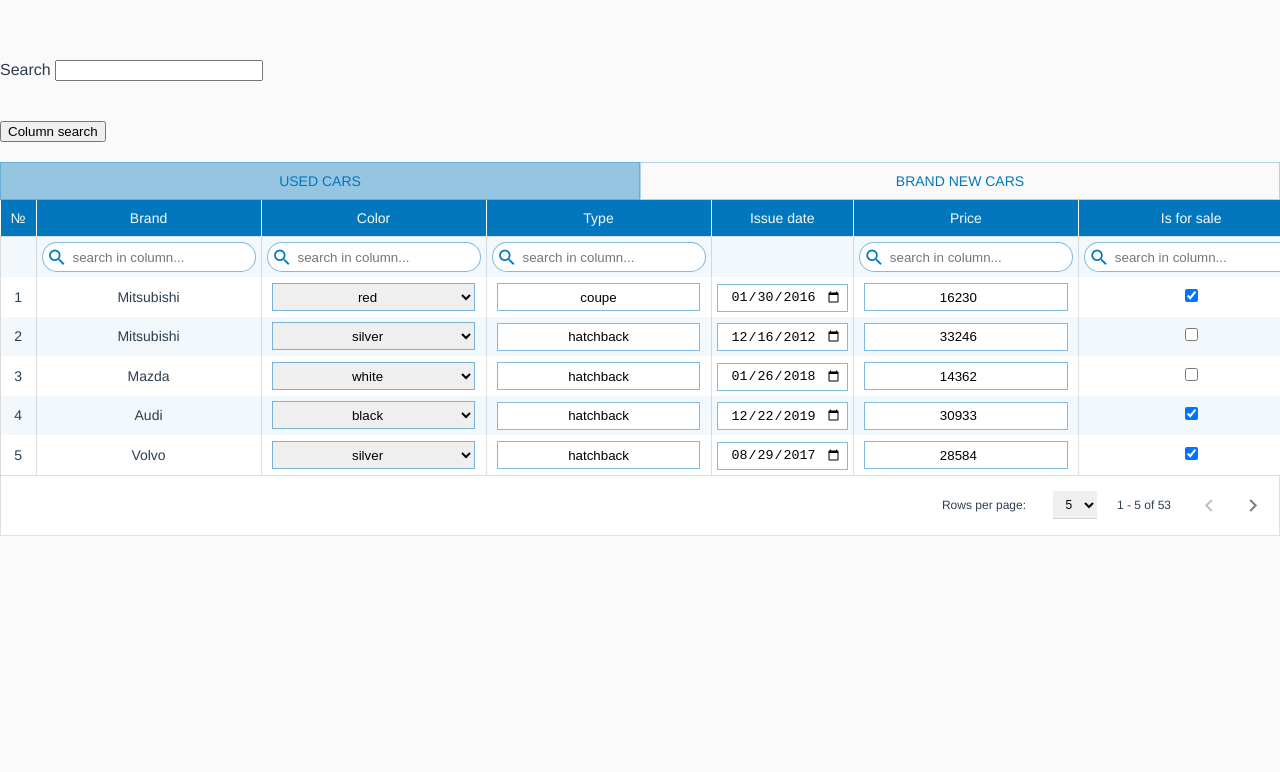
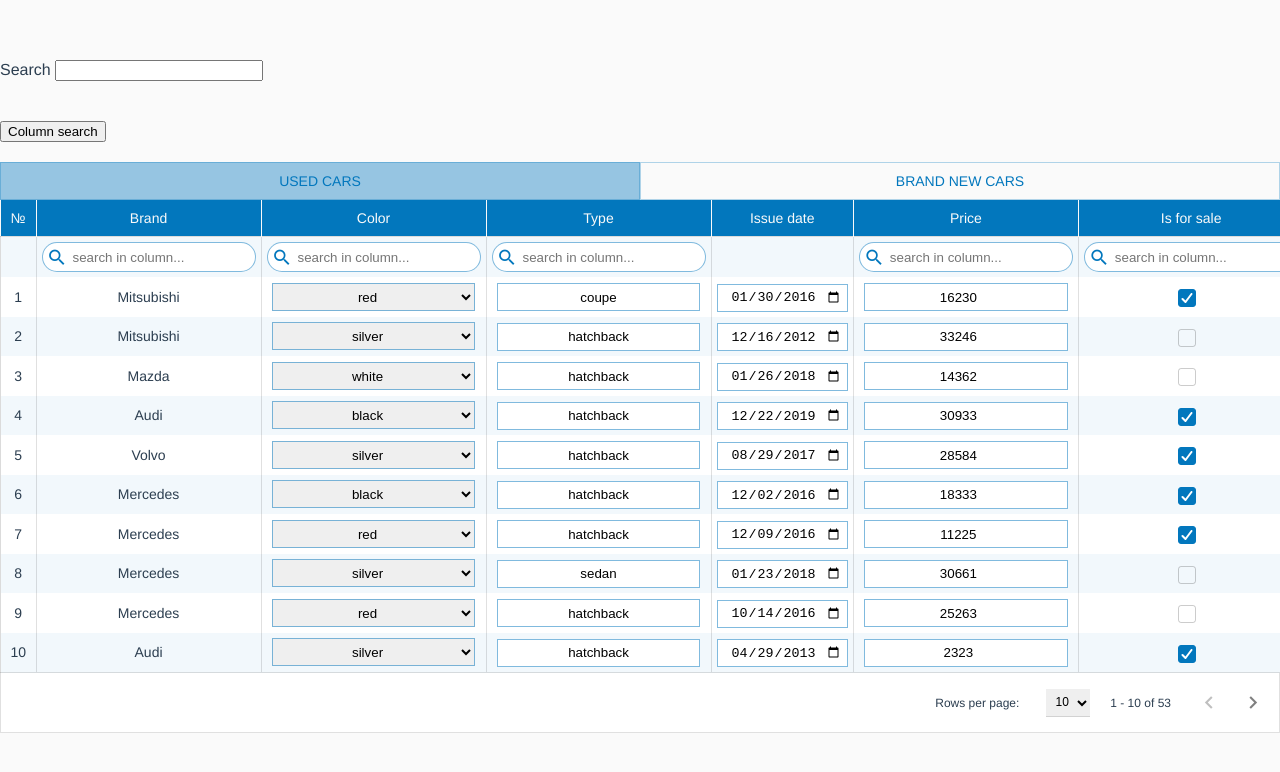
Before and after one commit to russian-stan/vue-flex-table, a Vue app: page / in a window 1280 px wide. Shown: the top 772 px of the page. Built offline with nearby package versions, Linux system fonts and the light colour scheme.

Commit message:
custom checkbox styles

```diff
--- a/src/App.vue
+++ b/src/App.vue
@@ -23,7 +23,7 @@
      no-results-text="No matching records found"
      no-data-text="No data to display"
      :footer-props="{
-        itemsPerPageOptions: [5, 10, 20],
+        itemsPerPageOptions: [10, 20, 30],
         itemsPerPageText:'Rows per page',
         showFirstLastPage: true
      }"
--- a/src/components/VFTable.vue
+++ b/src/components/VFTable.vue
@@ -102,7 +102,7 @@
         </tr>
         <template v-if="filteredItems.length">
           <tr
-           v-for="row in slicedItems"
+           v-for="(row, index) in slicedItems"
            :key="row.uid"
           >
             <td
@@ -131,13 +131,23 @@
                v-model="row[key]"
               >
 
-
-              <input
-               v-else-if="findColType(key) === 'checkbox'"
-               class="table-checkbox"
-               type="checkbox"
-               v-model="row[key]"
-              >
+              <template v-else-if="findColType(key) === 'checkbox'">
+                <input
+                 v-model="row[key]"
+                 class="table-checkbox"
+                 type="checkbox"
+                 style="display: none"
+                 :id="index"
+                />
+                <label :for="index" class="table-checkbox-label">
+                  <span>
+                    <svg width="12px" height="10px" viewbox="0 0 12 10">
+                      <polyline points="1.5 6 4.5 9 10.5 1"></polyline>
+                    </svg>
+                  </span>
+                  <span></span>
+                </label>
+              </template>
 
               <select
                v-else-if="findColType(key) === 'select' && selectsData[key]"
--- a/src/styles/vf-table-styles.scss
+++ b/src/styles/vf-table-styles.scss
@@ -236,6 +236,7 @@
     cursor: pointer;
   }
 
+
   .table-footer {
     width: 100%;
     height: 60px;
@@ -318,3 +319,92 @@
     }
   }
 }
+
+// Custom-checkbox
+.table-checkbox-label {
+  margin: auto;
+  -webkit-user-select: none;
+  user-select: none;
+  cursor: pointer;
+
+  span {
+    display: inline-block;
+    vertical-align: middle;
+    transform: translate3d(0, 0, 0);
+
+    &:first-child {
+      position: relative;
+      width: 18px;
+      height: 18px;
+      border-radius: 3px;
+      transform: scale(1);
+      vertical-align: middle;
+      border: 1px solid rgba(#000000, 0.2);
+      transition: all .2s ease;
+
+      svg {
+        position: absolute;
+        top: 3px;
+        left: 2px;
+        fill: none;
+        stroke: #ffffff;
+        stroke-width: 2;
+        stroke-linecap: round;
+        stroke-linejoin: round;
+        stroke-dasharray: 16px;
+        stroke-dashoffset: 16px;
+        transition: all .3s ease;
+        transition-delay: .1s;
+        transform: translate3d(0, 0, 0);
+      }
+
+      &:before {
+        content: "";
+        width: 100%;
+        height: 100%;
+        background: #0277BD;
+        display: block;
+        transform: scale(0);
+        opacity: 1;
+        border-radius: 50%;
+      }
+    }
+
+    &:last-child {
+      padding-left: 8px
+    }
+
+  }
+
+  &:hover {
+    span:first-child {
+      border-color: #0277BD;
+    }
+  }
+}
+
+.table-checkbox:checked + .table-checkbox-label {
+  span {
+    &:first-child {
+      background: #0277BD;
+      border-color: #0277BD;
+      animation: wave .4s ease;
+
+      svg {
+        stroke-dashoffset: 0;
+      }
+
+      &:before {
+        transform: scale(3.5);
+        opacity: 0;
+        transition: all 0.4s ease;
+      }
+    }
+  }
+}
+
+@keyframes wave {
+  50% {
+    transform: scale(.9);
+  }
+}
```
